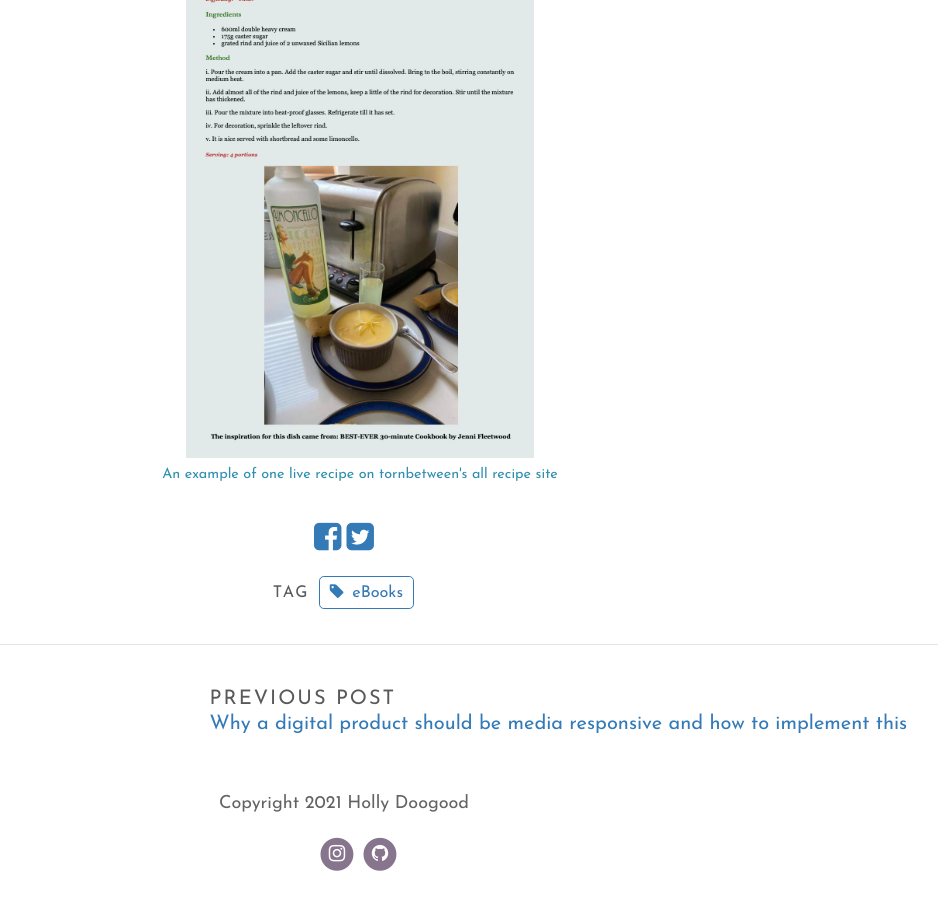
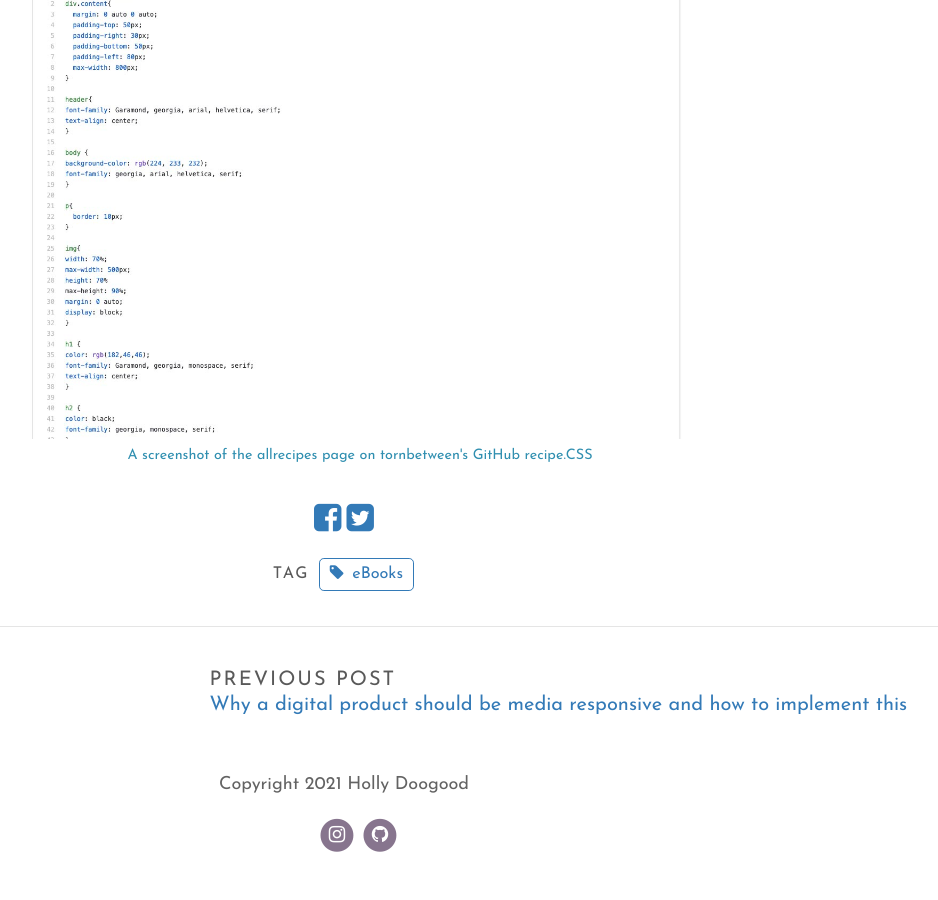
Before and after one commit to Hol1999/Hollyrecipewebsite, a Jekyll site: the page built from _posts/2021-03-06-what-are-ebooks-and-what-formats-can-they-take.md, in a window 1280 px wide and 900 px high, scrolled down 2330 px. Shown: the whole window, without its empty margins (296-1234 px from the left). Built offline with Jekyll 4.4.1, drawn with Linux system fonts in a browser that asks for light colours; some web fonts are replaced.

Commit message:
Update Post “2021-03-06-what-are-ebooks-and-what-formats-can-they-take”

```diff
--- a/_posts/2021-03-06-what-are-ebooks-and-what-formats-can-they-take.md
+++ b/_posts/2021-03-06-what-are-ebooks-and-what-formats-can-they-take.md
@@ -33,4 +33,4 @@ If you want to read up a bit more on eBooks, I recommend this[ link](<https://le
 
 * I have made my recipe site live via GitHub! I think it was a fun experience, all in all, learning how to code correctly, how HTML, CSS, Atom, GitHub work and styling a full page of recipes. It has also made me less scared of going out of my comfort zone and cooking meals of different cultures and difficulty. I think the hardest thing about the coding was how sometimes it felt like trial and error, what goes where...is this the right word to reference in CSS etc but we made it in the end with a *bit* of help. And I'm excited to start the next phase of the module by creating an eBook and now I have prior knowledge about it thanks to my research, I'm less apprehensive! See you next week - tornbetween.  :)
 
-  ![An example of one live recipe on tornbetween's all recipe site](../uploads/lemonposseturl.jpg "An example of one live recipe on tornbetween's all recipe site")
+  ![A screenshot of the allrecipes page on tornbetween's GitHub recipe.CSS](../uploads/github.jpg "A screenshot of the allrecipes page on tornbetween's GitHub recipe.CSS")
```
Also changed, not shown: uploads/github.jpg (added).
